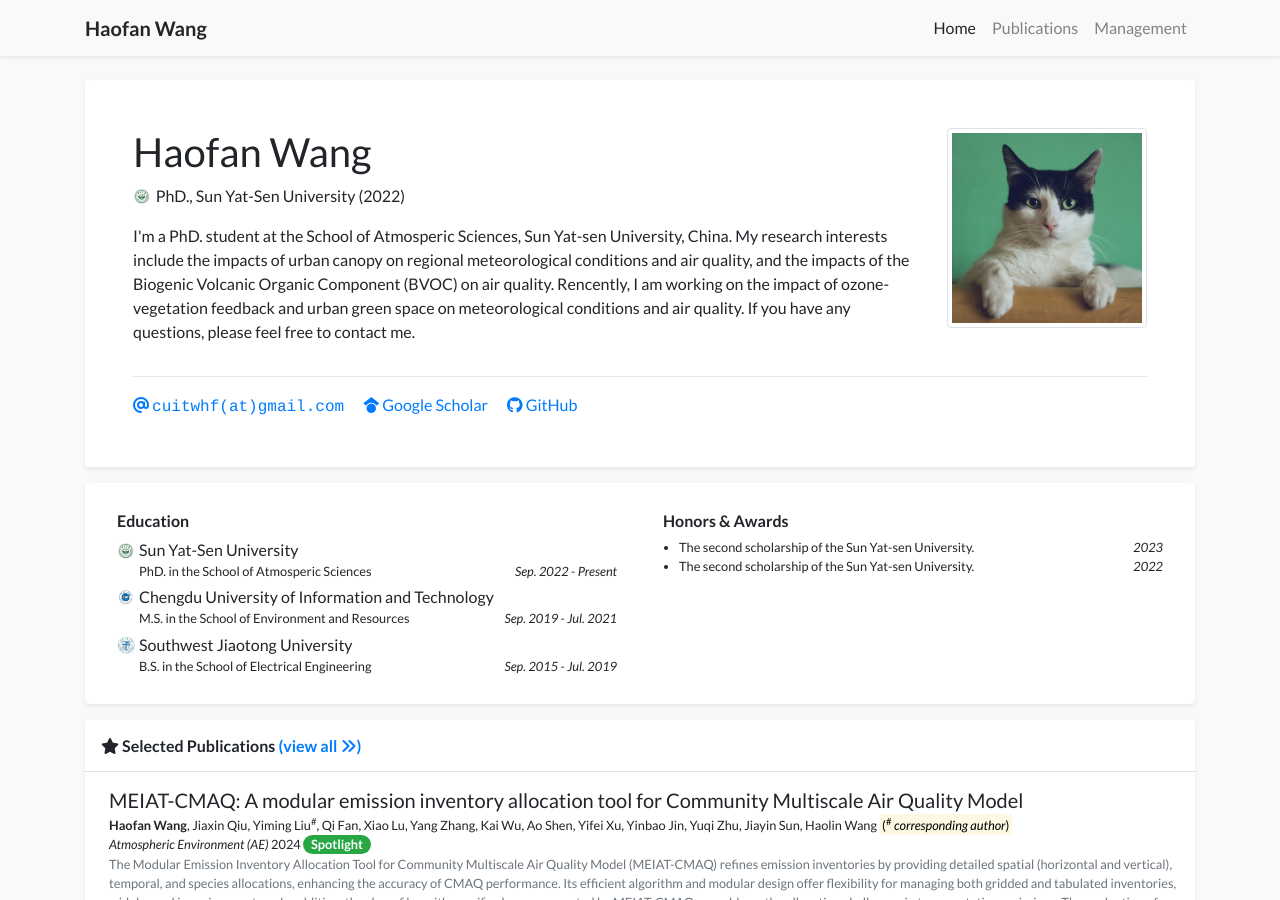
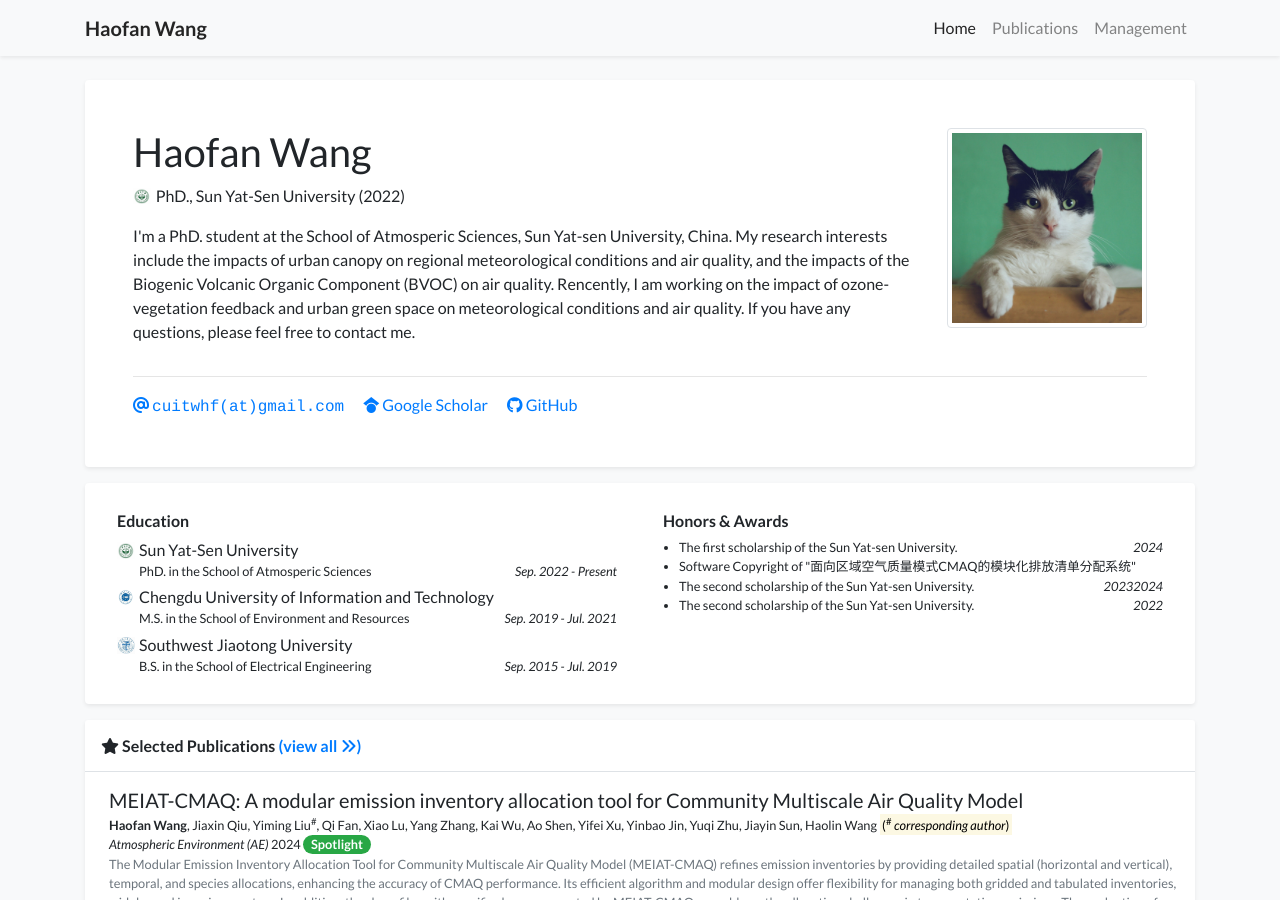
Before and after one commit to Airwhf/Airwhf.github.io, a Jekyll site: the page built from index.html, in a window 1280 px wide and 900 px high. Built offline with Jekyll 4.4.1, drawn with Linux system fonts in a browser that asks for light colours; a style sheet for code colours, icons or effects is not loaded.

Commit message:
增加奖项。

```diff
--- a/_data/profile.yml
+++ b/_data/profile.yml
@@ -50,6 +50,10 @@ education:
 
 
 awards:
+- name: The first scholarship of the Sun Yat-sen University.
+  date: 2024
+- name: Software Copyright of "面向区域空气质量模式CMAQ的模块化排放清单分配系统"
+  date: 2024
 - name: The second scholarship of the Sun Yat-sen University.
   date: 2023
 - name: The second scholarship of the Sun Yat-sen University.
```
